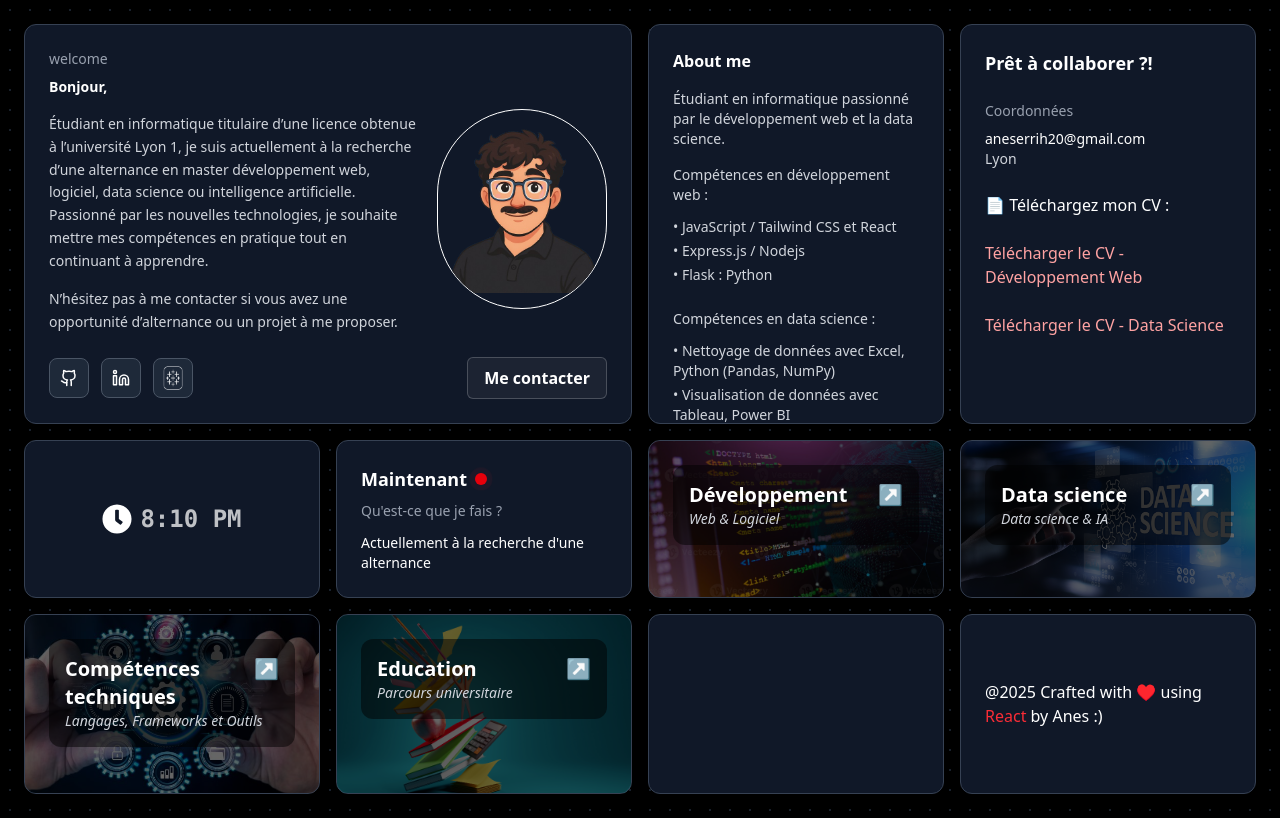
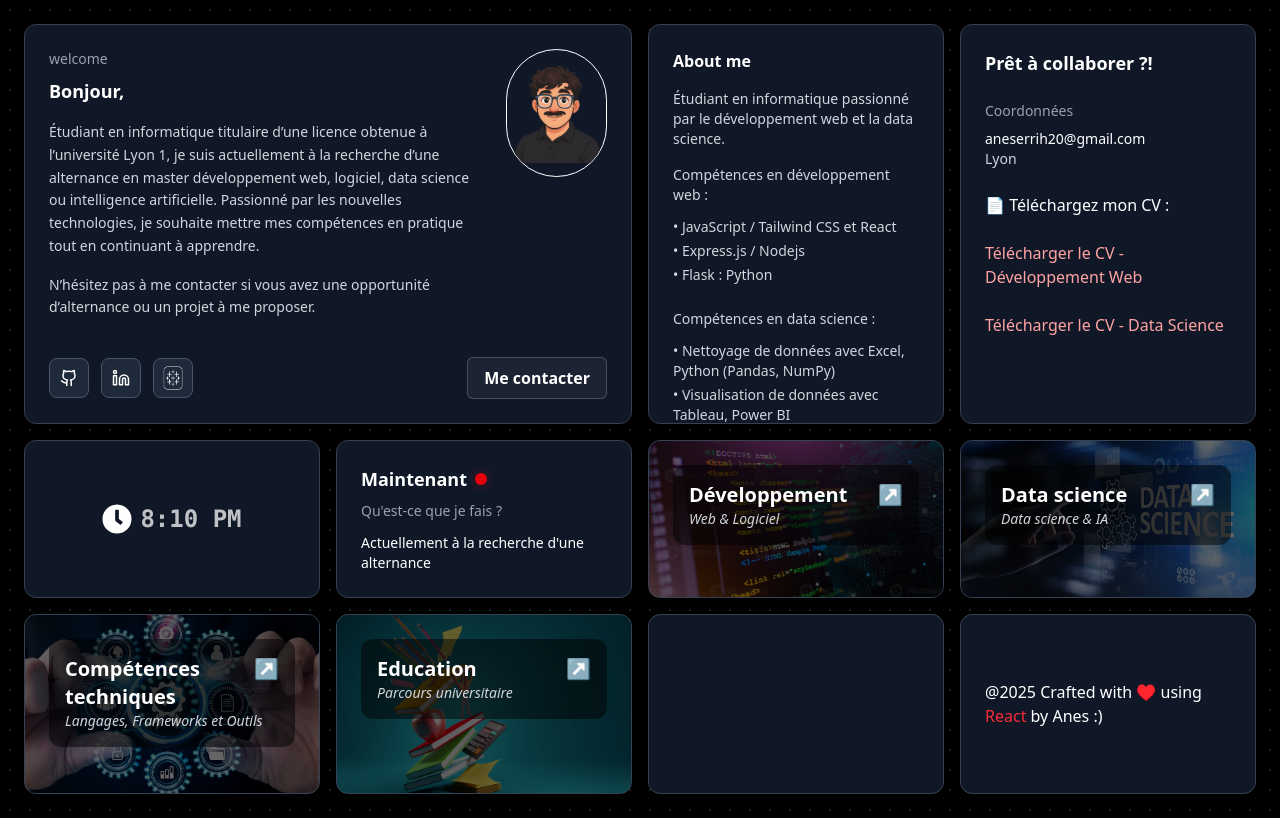
Before and after one commit to ErrihAnes/AnesPortfolio, a React (Vite) app: page /#/ in a window 1280 px wide. Built offline with nearby package versions, Linux system fonts and the light colour scheme.

Commit message:
fixer le probleme du style format tel

```diff
--- a/src/components/welcomeCard.tsx
+++ b/src/components/welcomeCard.tsx
@@ -4,29 +4,25 @@ import tableau from '../assets/tableau.png';
 const WelcomeCard = () => {
     return (
         <div className="bg-gray-900 border border-gray-700 rounded-xl p-4 sm:p-6 text-white  h-full min-h-[200px] max-h-[400px] flex flex-col hover:border-gray-50 transition-colors duration-100 delay-50 backdrop-blur-md">
-            {/* Contenu principal */}
-            <div className="flex justify-between items-start flex-1">
-                <div className="pr-4">
+
+            <div className="flex flex-col sm:flex-row justify-between items-start flex-1 gap-4">
+                <div className="w-full">
                     <h2 className="text-sm text-gray-400 mb-2">welcome</h2>
-                    <h3 className="text-lg sm:text-sm font-semibold mb-4">Bonjour, </h3>
-                    <p className="text-gray-300 text-sm leading-relaxed">
-                        Étudiant en informatique titulaire d’une licence obtenue à l’université Lyon 1, je suis actuellement à la recherche
+                    <h3 className="text-sm sm:text-lg font-semibold mb-4">Bonjour, </h3>
+                    <p className="text-gray-300 text-sm leading-relaxed">Étudiant en informatique titulaire d’une licence obtenue à l’université Lyon 1, je suis actuellement à la recherche
                         d’une alternance en master développement web, logiciel, data science ou intelligence artificielle.
                         Passionné par les nouvelles technologies,
-                        je souhaite mettre mes compétences en pratique tout en continuant à apprendre.
-                    </p>
-                    <p className="text-gray-300 text-sm leading-relaxed mt-4 mb-2 ">
-                        N’hésitez pas à me contacter si vous avez une opportunité d’alternance ou un projet à me proposer.
-                    </p>
+                        je souhaite mettre mes compétences en pratique tout en continuant à apprendre.</p>
+                    <p className="text-gray-300 text-sm leading-relaxed mt-4 mb-2">N’hésitez pas à me contacter si vous avez une opportunité d’alternance ou un projet à me proposer.</p>
                 </div>
                 <div>
-                    <img src={avatar} alt="avatar" className="w-250 h-50  object-contain rounded-full border mt-15" />
+                    <img src={avatar} alt="avatar" className="w-24 h-24 sm:w-32 sm:h-32 object-contain rounded-full border" />
                 </div>
             </div>
 
-            {/* Pied de carte : boutons en bas */}
+
             <div className="flex space-x-3 items-center">
-                <a href="https://github.com/ErrihAnes?tab=repositories" target="_blank" rel="noopener noreferrer"
+                <a href="https://github.com/ErrihAnes" target="_blank" rel="noopener noreferrer"
                    className="w-10 h-10 bg-gray-800 border border-gray-600 rounded-lg flex items-center justify-center hover:bg-gray-700 transition-colors">
                     <Github size={18} />
                 </a>
```
